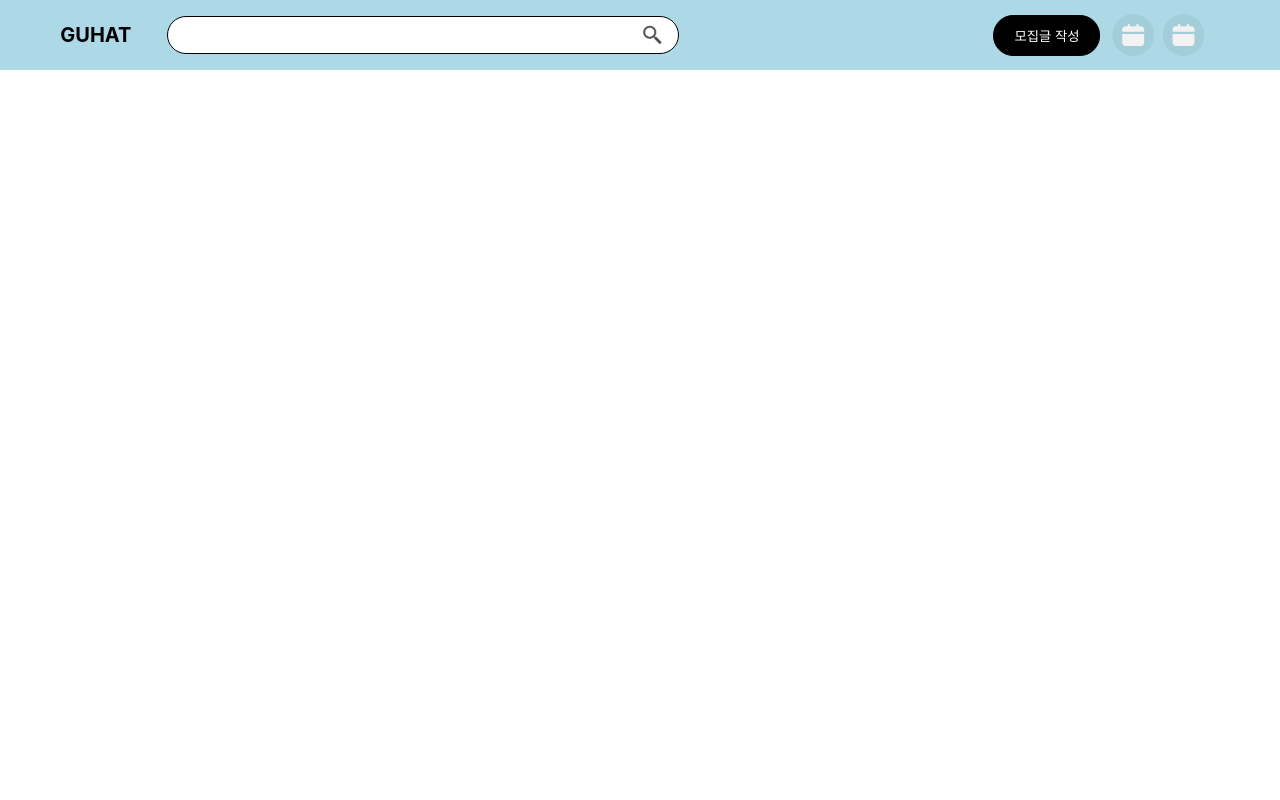
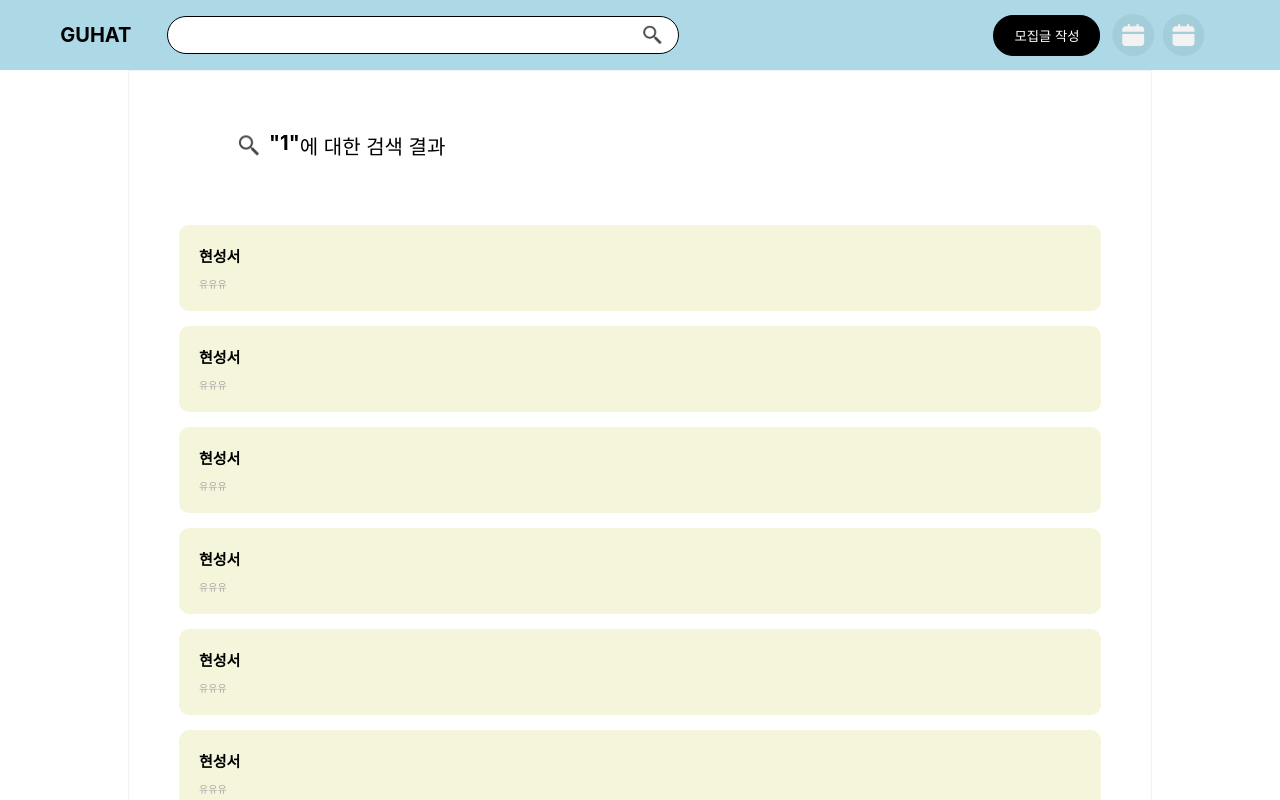
Before and after one commit to likelion-ssu/GUHAT-FE, a React (Create React App) app: page /search/1 in a window 1280 px wide. Before the commit this address had no page. Shown: the top 800 px of the page. Built offline with nearby package versions, Linux system fonts and the light colour scheme; no server answers.

Commit message:
feat : debounce 성능개선 #4

```diff
--- /dev/null
+++ b/src/apis/search/keyword/index.ts
@@ -0,0 +1,28 @@
+import axios from "axios";
+import { useQuery } from "react-query";
+
+const getResultByKeyword = async (keyword: string) => {
+    const data = await axios
+        .get("https://jsonplaceholder.typicode.com/posts")
+        .then((res) => {
+            const result: any = [];
+            res.data.map((context: any, idx: number) => {
+                if (context.body.includes(keyword))
+                    result.push(context.body.slice(0, 10));
+            });
+
+            return result;
+        })
+        .catch((error) => {
+            console.log("error", error);
+        });
+
+    return data;
+};
+
+export const useKeywordResults = (keyword: string) => {
+    return useQuery(["keyword", keyword], () => getResultByKeyword(keyword), {
+        enabled: !!keyword,
+        select: (data) => data.slice(0, 10),
+    });
+};
--- a/src/apis/search/index.ts
+++ b/src/apis/search/lecture/index.ts
@@ -1,13 +1,13 @@
 import axios from "axios";
 import { useQuery } from "react-query";
 
-const getResultByKeyword = async (keyword: string) => {
+const getResultByLecture = async (lectureName: string) => {
     const data = await axios
         .get("https://jsonplaceholder.typicode.com/posts")
         .then((res) => {
             const result: any = [];
             res.data.map((context: any, idx: number) => {
-                if (context.body.includes(keyword))
+                if (context.body.includes(lectureName))
                     result.push(context.body.slice(0, 10));
             });
 
@@ -20,9 +20,13 @@ const getResultByKeyword = async (keyword: string) => {
     return data;
 };
 
-export const useResults = (keyword: string) => {
-    return useQuery(["keyword", keyword], () => getResultByKeyword(keyword), {
-        enabled: !!keyword,
-        select: (data) => data.slice(0, 10),
-    });
+export const useLectureResults = (lectureName: string) => {
+    return useQuery(
+        ["lectureKeyword", lectureName],
+        () => getResultByLecture(lectureName),
+        {
+            enabled: !!lectureName,
+            select: (data) => data.slice(0, 10),
+        }
+    );
 };
--- a/src/components/Header/SearchBar.tsx
+++ b/src/components/Header/SearchBar.tsx
@@ -1,13 +1,13 @@
 import { useCallback, useEffect, useRef, useState } from "react";
 import { useNavigate } from "react-router-dom";
 
-import { useResults } from "../../apis/search/index";
+import { useKeywordResults } from "../../apis/search/keyword/index";
 
 import RecomandKeywords from "./RecomandKeywords";
 import { SearchInput, SearchWrap } from "./SearchBar.style";
 import SearchResult from "./SearchResult";
 
-import { debounce } from "@/util/debounce";
+import debounce from "@/util/debounce";
 import SearchIcon from "@assets/Search.svg";
 
 const SearchBar = () => {
@@ -15,6 +15,7 @@ const SearchBar = () => {
     const inputRef: React.RefObject<HTMLDivElement> = useRef(null);
 
     const [search, setSearch] = useState<string>("");
+    const [apiQuery, setApiQuery] = useState<string>("");
     const [searchResult, setSeachResult] = useState<string[] | null>([]);
     const [submitted, setSubmitted] = useState<boolean>(true);
     const [keywordList, setKeywordList] = useState<string[]>([
@@ -25,7 +26,7 @@ const SearchBar = () => {
         "9w09r0e",
     ]);
 
-    const { status, data } = useResults(search);
+    const { status, data } = useKeywordResults(apiQuery);
 
     useEffect(() => {
         document.addEventListener("mousedown", clickInputOutside);
@@ -51,20 +52,26 @@ const SearchBar = () => {
         setSeachResult([]);
         setSubmitted(false);
         setSearch("");
-        // this.search(this.state.searchKeyword);
     };
 
-    const inputHandler = useCallback(
+    const onDebouncedChangeListener = debounce(
         (e: React.ChangeEvent<HTMLInputElement>) => {
-            e.preventDefault();
-            if (e.target.value.length <= 0 && submitted) {
-                return handleReset();
-            }
-            debounce(setSearch(e.target.value), 2000);
-            //TODO search API & Delay
+            console.log("action", e.target.value);
+            if (e.target.value !== "") setApiQuery(e.target.value);
         },
-        [search]
+        500
     );
+
+    const callApi = useCallback(onDebouncedChangeListener, []);
+
+    const inputHandler = (e: React.ChangeEvent<HTMLInputElement>) => {
+        e.preventDefault();
+        if (e.target.value.length <= 0 && submitted) {
+            return handleReset();
+        }
+        setSearch(e.target.value);
+        callApi(e);
+    };
 
     const moveToResultPage = (searchKeyword: string) => {
         setSearch(searchKeyword);
@@ -111,6 +118,8 @@ const SearchBar = () => {
                 <SearchInput
                     value={search ? search : ""}
                     onChange={inputHandler}
+                    // value={value ? value : ""}
+                    // onChange={handleChange}
                     onFocus={(e) => {
                         setSubmitted(false);
                     }}
--- /dev/null
+++ b/src/domain/search/Layout/SearchLectureLayout.tsx
@@ -0,0 +1,60 @@
+import { useLectureResults } from "@apis/search/lecture/index";
+import SearchIcon from "@assets/Search.svg";
+import LectureItem from "@components/Lecture/LectureItem";
+import {
+    ResultItemListWrapper,
+    ResultTitleWrap,
+} from "./SeachResultLayout.style";
+
+interface Props {
+    lectureName: string;
+}
+
+const SearchLectureLayout = ({ lectureName }: Props) => {
+    const { status, data } = useLectureResults(
+        new Date().getMinutes().toString()
+    );
+    const faker = [
+        { title: "현성서", professor: "유유유" },
+        { title: "현성서", professor: "유유유" },
+        { title: "현성서", professor: "유유유" },
+        { title: "현성서", professor: "유유유" },
+        { title: "현성서", professor: "유유유" },
+        { title: "현성서", professor: "유유유" },
+        { title: "현성서", professor: "유유유" },
+        { title: "현성서", professor: "유유유" },
+    ];
+    const getFetchData = () => {
+        switch (status) {
+            case "loading":
+                return <div>Loading</div>;
+            case "error":
+                return <span>Error: {status}</span>;
+            default: {
+                return (
+                    <>
+                        <ResultItemListWrapper>
+                            <ResultTitleWrap>
+                                <img src={SearchIcon} alt="검색" />
+                                <p className="keyword"> "{lectureName}"</p>
+                                <p>에 대한 검색 결과</p>
+                            </ResultTitleWrap>
+                            {faker.map((item, idx) => {
+                                return (
+                                    <LectureItem
+                                        title={item.title}
+                                        professor={item.professor}
+                                    />
+                                );
+                            })}
+                        </ResultItemListWrapper>
+                    </>
+                );
+            }
+        }
+    };
+
+    return <>{getFetchData()}</>;
+};
+
+export default SearchLectureLayout;
--- a/src/domain/search/Layout/SearchResultLayout.tsx
+++ b/src/domain/search/Layout/SearchResultLayout.tsx
@@ -1,6 +1,7 @@
 import LectureItem from "@/components/Lecture/LectureItem";
 import SearchResultTab from "@/components/Tab/SearchResultTab/SearchResultTab";
 import SearchIcon from "@assets/Search.svg";
+import { useNavigate } from "react-router-dom";
 import {
     ResultContainer,
     ResultItemListWrapper,
@@ -13,10 +14,16 @@ interface Props {
 }
 
 const SearchResultLayout = ({ keyword }: Props) => {
+    const navigator = useNavigate();
     const lectures = [
         { title: "현성서", professor: "유유유" },
         { title: "현성서", professor: "유유유" },
     ];
+
+    const moveToLectureDetail = () => {
+        navigator(`/search/${keyword}`);
+    };
+
     return (
         <>
             <ResultContainer>
@@ -35,7 +42,13 @@ const SearchResultLayout = ({ keyword }: Props) => {
                             />
                         );
                     })}
-                    <ResultMoreButton>더보기</ResultMoreButton>
+                    <ResultMoreButton
+                        onClick={() => {
+                            moveToLectureDetail();
+                        }}
+                    >
+                        더보기
+                    </ResultMoreButton>
                 </ResultItemListWrapper>
                 <SearchResultTab title={"프로필"} count={2} />
             </ResultContainer>
--- /dev/null
+++ b/src/pages/SearchDetail.tsx
@@ -0,0 +1,16 @@
+import SearchLectureLayout from "@/domain/search/Layout/SearchLectureLayout";
+import MainLayout from "@components/Layout/MainLayout";
+import { useParams } from "react-router-dom";
+
+const SearchDetail = () => {
+    const { keyword } = useParams();
+    return (
+        <MainLayout>
+            <SearchLectureLayout
+                lectureName={keyword ? keyword : "검색결과 없음"}
+            />
+        </MainLayout>
+    );
+};
+
+export default SearchDetail;
--- a/src/router/pageData.tsx
+++ b/src/router/pageData.tsx
@@ -1,8 +1,14 @@
 import Home from "@pages/Home";
 import Landing from "@pages/Landing";
+import Search from "@pages/Search";
+import SearchDetail from "@pages/SearchDetail";
 import routerType from "@_types/router.types";
-import Search from "../pages/Search";
 const pagesData: routerType[] = [
+    {
+        name: "Home",
+        path: "",
+        component: <Home />,
+    },
     {
         name: "Landing",
         path: "/login",
@@ -13,11 +19,10 @@ const pagesData: routerType[] = [
         path: "/search",
         component: <Search />,
     },
-
     {
-        name: "Home",
-        path: "",
-        component: <Home />,
+        name: "Seach",
+        path: "/search/:keyword",
+        component: <SearchDetail />,
     },
 ];
 
--- a/src/util/debounce.ts
+++ b/src/util/debounce.ts
@@ -1,7 +1,18 @@
-export const debounce = (callback: any, duration: number) => {
-    let timer: any;
-    return (...args: any[]) => {
-        clearTimeout(timer);
-        timer = setTimeout(() => callback(...args), duration);
+const debounce = <F extends (...args: any[]) => any>(
+    func: F,
+    waitFor: number
+) => {
+    let timeout: ReturnType<typeof setTimeout> | null = null;
+
+    const debounced = (...args: Parameters<F>) => {
+        if (timeout !== null) {
+            clearTimeout(timeout);
+            timeout = null;
+        }
+        timeout = setTimeout(() => func(...args), waitFor);
     };
+
+    return debounced as (...args: Parameters<F>) => ReturnType<F>;
 };
+
+export default debounce;
```
